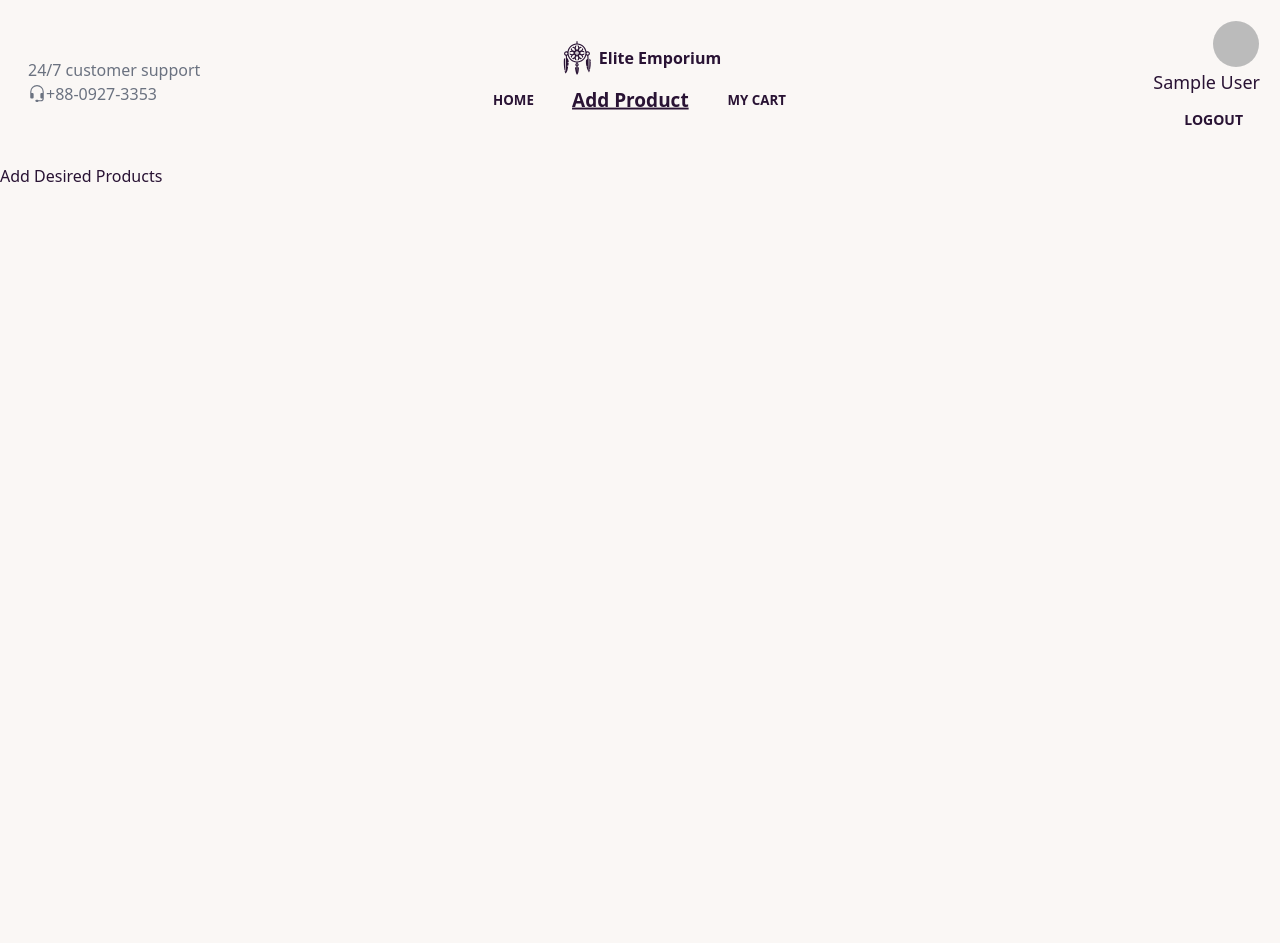
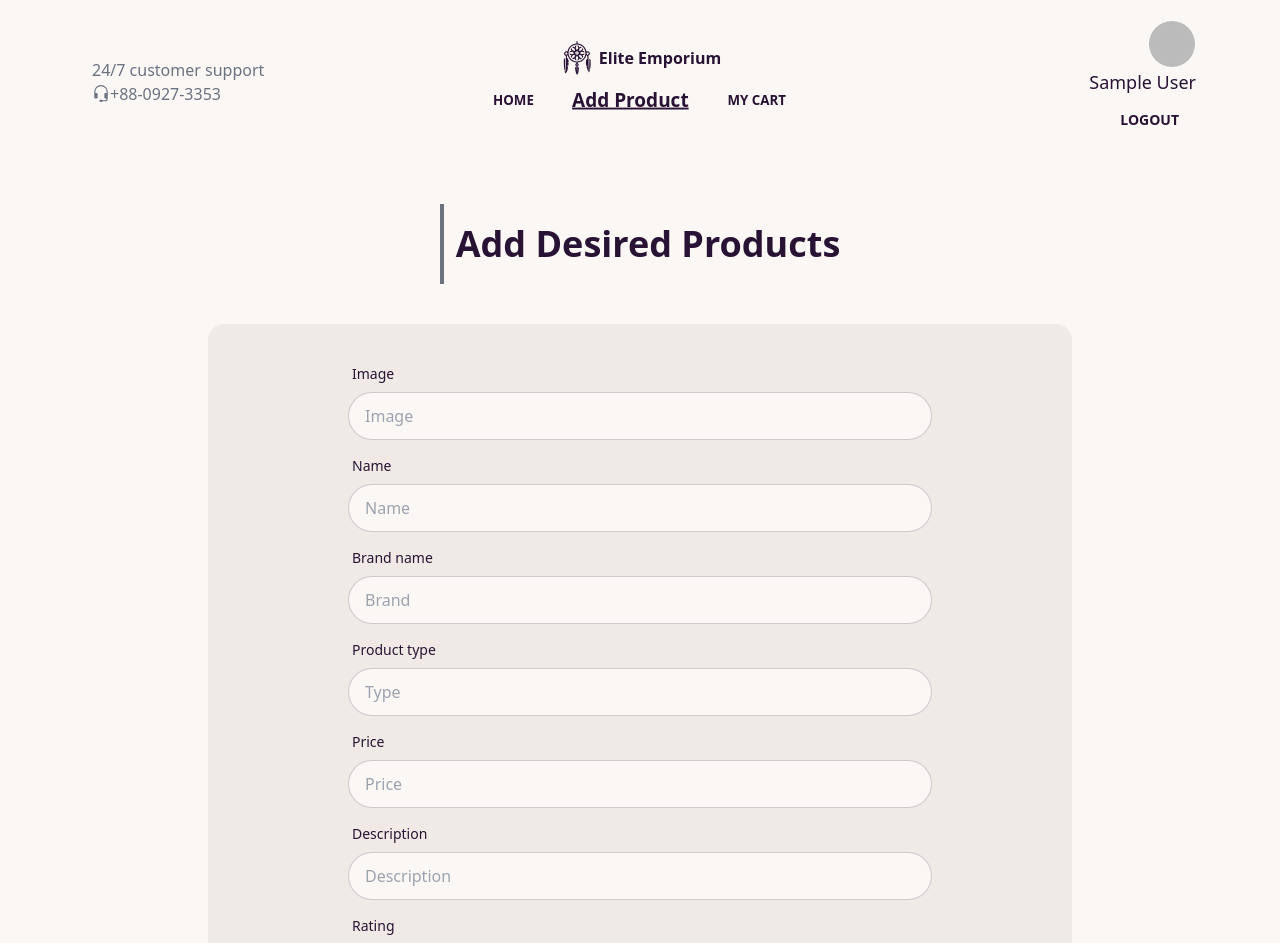
Before and after one commit to M-Arafat61/MERN-eCommerce-crud, a React (Vite) app: page /add-products in a window 1280 px wide. Shown: the top 943 px of the page. Before the commit the page ends 800 px from the top, so only its background shows below. Built offline with nearby package versions, Linux system fonts and the light colour scheme; no server answers; sample sign-in values are in the browser's storage.

Commit message:
add product routes as private

```diff
--- /dev/null
+++ b/src/PrivateRoutes/PrivateAddProducts.jsx
@@ -0,0 +1,21 @@
+import { Navigate, useLocation } from "react-router-dom";
+import useAuthContext from "../hooks/useAuth";
+import PropTypes from "prop-types";
+
+const PrivateAddProducts = ({ children }) => {
+  const { user, loading } = useAuthContext();
+  const location = useLocation();
+
+  if (loading) {
+    return <h1 className='text-5xl text-center'>Loading...</h1>;
+  }
+
+  if (user) {
+    return children;
+  }
+  return <Navigate state={location.pathname} to='/login' />;
+};
+PrivateAddProducts.propTypes = {
+  children: PropTypes.object,
+};
+export default PrivateAddProducts;
--- a/src/Routes.jsx
+++ b/src/Routes.jsx
@@ -5,6 +5,7 @@ import Home from "./pages/Home/Home";
 import Login from "./pages/Login/Login";
 import Register from "./pages/Register/Register";
 import AddProducts from "./pages/AddProducts/AddProducts";
+import PrivateAddProducts from "./PrivateRoutes/PrivateAddProducts";
 
 const router = createBrowserRouter([
   {
@@ -26,7 +27,11 @@ const router = createBrowserRouter([
       },
       {
         path: "/add-products",
-        element: <AddProducts></AddProducts>,
+        element: (
+          <PrivateAddProducts>
+            <AddProducts></AddProducts>
+          </PrivateAddProducts>
+        ),
       },
     ],
   },
--- a/src/pages/AddProducts/AddProducts.jsx
+++ b/src/pages/AddProducts/AddProducts.jsx
@@ -1,10 +1,116 @@
+import Footer from "../../components/shared/Footer";
 import Navbar from "../../components/shared/Navbar";
 
 const AddProducts = () => {
   return (
-    <div>
+    <div className='max-w-6xl m-auto'>
       <Navbar></Navbar>
-      <h2>Add Desired Products</h2>
+      <div className='mt-10 mb-10 flex items-center justify-center space-x-3'>
+        <div className='h-20 bg-gray-500 w-1 '></div>
+        <p className='text-4xl font-bold'>Add Desired Products</p>
+      </div>
+      <div className='hero mb-20'>
+        <div className='card flex-shrink-0 w-3/4 bg-base-200'>
+          <form className='card-body w-3/4 m-auto'>
+            {/* input field */}
+            <div className='form-control'>
+              <label className='label'>
+                <span className='label-text'>Image</span>
+              </label>
+              <input
+                name='image'
+                type='text'
+                placeholder='Image'
+                className='input input-bordered'
+                required
+              />
+            </div>
+            {/* input field */}
+            <div className='form-control'>
+              <label className='label'>
+                <span className='label-text'>Name</span>
+              </label>
+              <input
+                name='name'
+                type='text'
+                placeholder='Name'
+                className='input input-bordered'
+                required
+              />
+            </div>
+            {/* input field */}
+            <div className='form-control'>
+              <label className='label'>
+                <span className='label-text'>Brand name</span>
+              </label>
+              <input
+                name='brand'
+                type='text'
+                placeholder='Brand'
+                className='input input-bordered'
+                required
+              />
+            </div>
+            {/* input field */}
+            <div className='form-control'>
+              <label className='label'>
+                <span className='label-text'>Product type</span>
+              </label>
+              <input
+                name='type'
+                type='text'
+                placeholder='Type'
+                className='input input-bordered'
+                required
+              />
+            </div>
+            {/* input field */}
+            <div className='form-control'>
+              <label className='label'>
+                <span className='label-text'>Price</span>
+              </label>
+              <input
+                type='number'
+                name='price'
+                placeholder='Price'
+                className='input input-bordered'
+                required
+              />
+            </div>
+            {/* input field */}
+            <div className='form-control'>
+              <label className='label'>
+                <span className='label-text'>Description</span>
+              </label>
+              <input
+                name='description'
+                type='text'
+                placeholder='Description'
+                className='input input-bordered'
+                required
+              />
+            </div>
+            {/* input field */}
+            <div className='form-control'>
+              <label className='label'>
+                <span className='label-text'>Rating</span>
+              </label>
+              <input
+                name='rating'
+                type='number'
+                placeholder='Rating'
+                className='input input-bordered'
+                required
+              />
+            </div>
+
+            <div className='form-control mt-6'>
+              <button className='btn btn-primary'>Add Product</button>
+            </div>
+          </form>
+        </div>
+      </div>
+      <Footer></Footer>
     </div>
   );
 };
```
